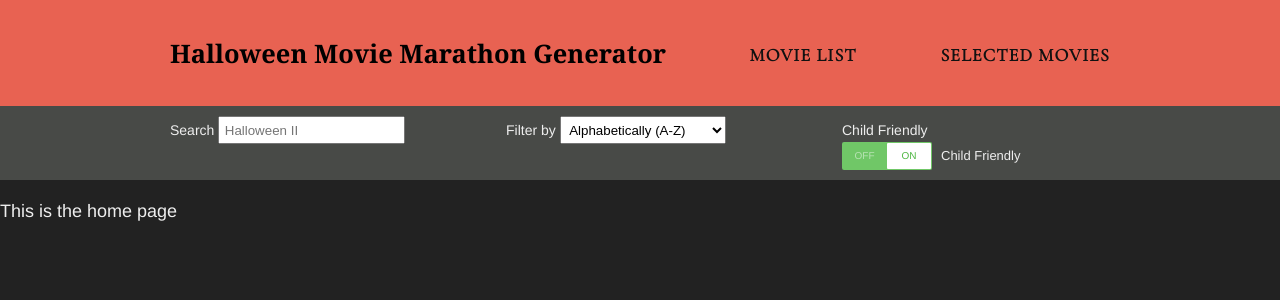
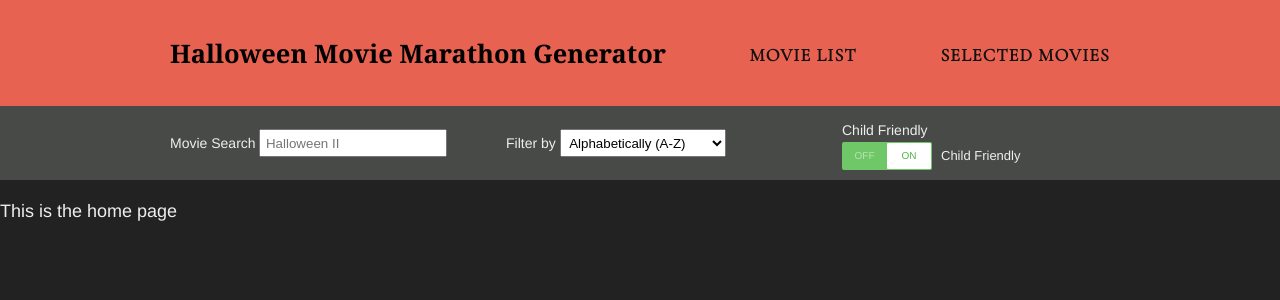
Before and after one commit to fu4303/hamm, a Vue app: page / in a window 1280 px wide. Shown: the top 300 px of the page. Built offline with nearby package versions, Linux system fonts and the light colour scheme; a web font is replaced by a local one.

Commit message:
update styles for subnavbar

```diff
--- a/src/components/VueSubNav.vue
+++ b/src/components/VueSubNav.vue
@@ -2,7 +2,7 @@
   <section id="subnav-container">
     <section id="subnav">
       <section id="search">
-        <label>Search </label>
+        <label>Movie Search </label>
         <input type="text" placeholder="Halloween II" id="search-input"/>
       </section>
       <section id="filter">
@@ -15,7 +15,7 @@
         </select>
       </section>
       <section id="button-group">
-        <label>Child Friendly</label>
+        <label>Child Friendly </label>
         <div class="can-toggle can-toggle--size-small">
           <input
             id="toggle"
@@ -84,6 +84,7 @@ export default {
     max-width: 1000px;
     display: flex;
     justify-content: space-between;
+    align-items: center;
     margin: 0 auto;
     padding: 10px 10px 10px 30px;
 
@@ -93,7 +94,7 @@ export default {
   }
 
   @mixin can-toggle-branding(
-  $can-toggle-off-color: #777,
+  $can-toggle-off-color: #111,
   $can-toggle-on-color: #5fc054,
   $can-toggle-inactive-text: rgba(white, 0.5),
   $can-toggle-transition: cubic-bezier(0,1,0.5,1)
```
